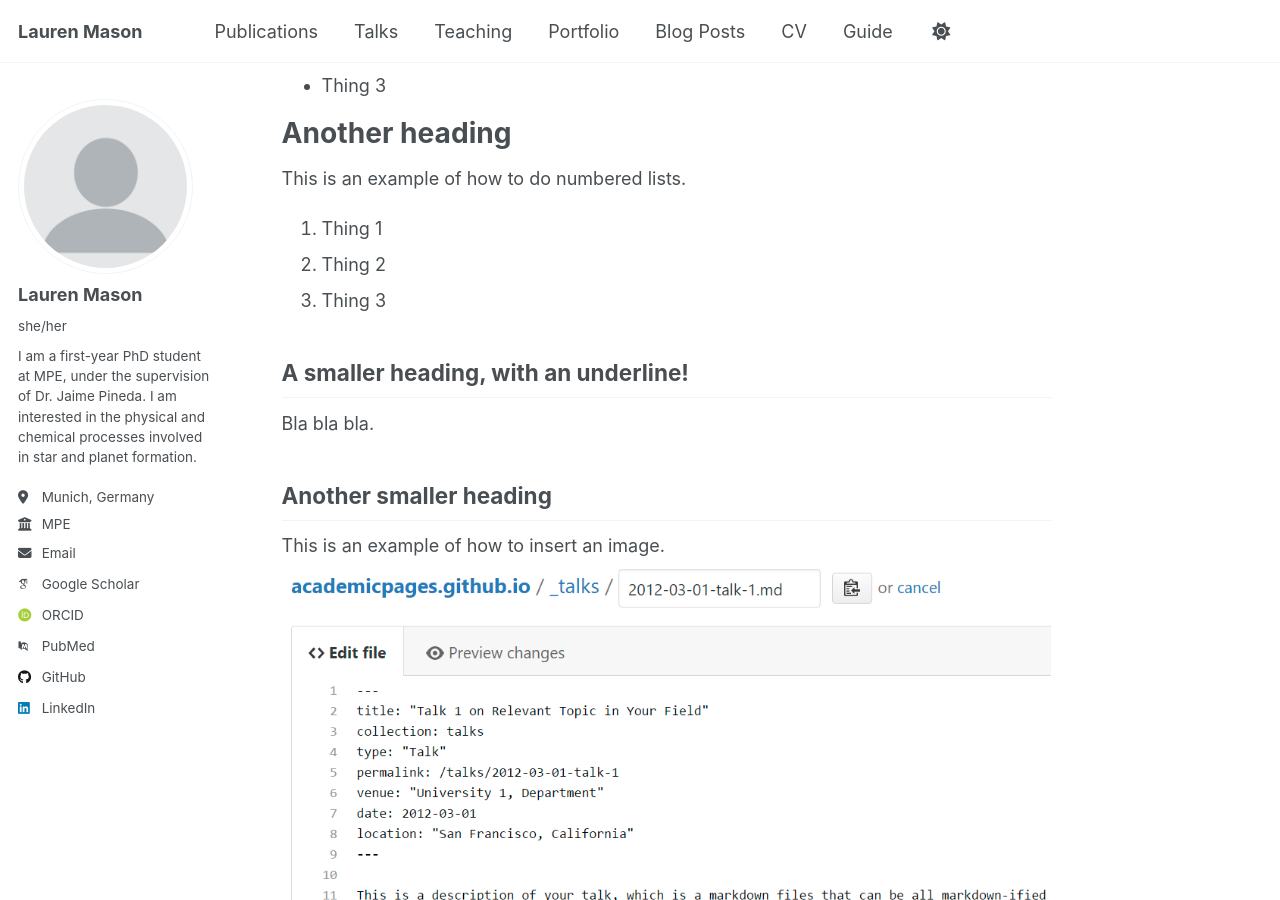
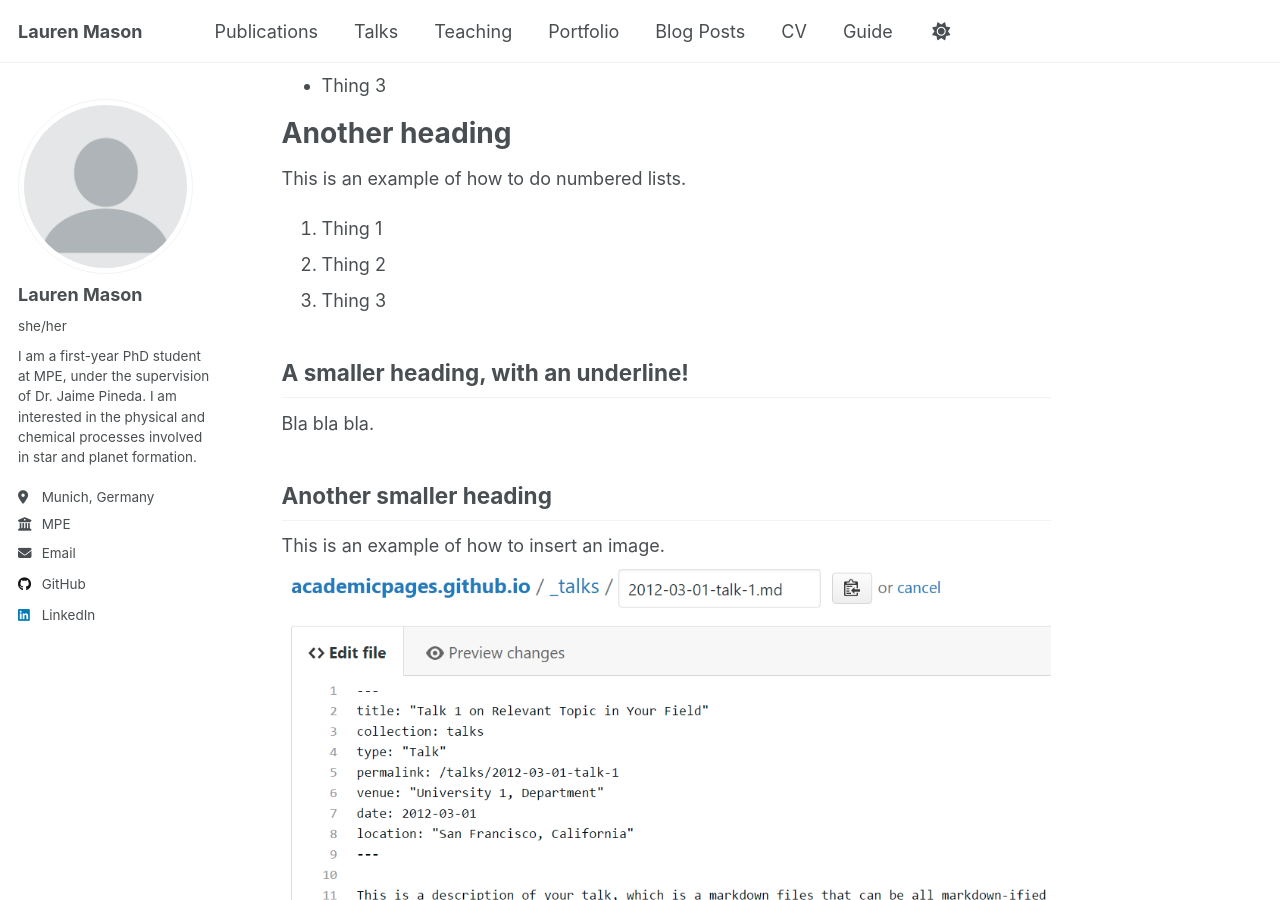
Before and after one commit to Lauren4476/Lauren4476.github.io, a Jekyll site: the page built from _pages/about.md, in a window 1280 px wide and 900 px high, scrolled down 317 px. Built offline with Jekyll 4.4.1, drawn with Linux system fonts in a browser that asks for light colours; some web fonts are replaced; a script that is not in the unit is left out; part of the change alters nothing that is shown.

```diff
--- a/_config.yml
+++ b/_config.yml
@@ -34,12 +34,12 @@ author:
   # Academic websites
   academia         : # URL
   arxiv            : # URL - Update with the correct link to your profile
-  googlescholar    : "https://scholar.google.com/citations?user=PS_CX0AAAAAJ"
+  googlescholar    : # URL"https://scholar.google.com/citations?user=PS_CX0AAAAAJ"
   inspire-hep      : # URL
   impactstory      : # URL
-  orcid            : "http://orcid.org/yourorcidurl"
+  orcid            : # URL "http://orcid.org/yourorcidurl"
   semantic         : # URL
-  pubmed           : "https://www.ncbi.nlm.nih.gov/pubmed/?term=john+snow"
+  pubmed           : # URL "https://www.ncbi.nlm.nih.gov/pubmed/?term=john+snow"
   researchgate     : # URL
   scopus           : # URL
 
@@ -62,7 +62,7 @@ author:
   keybase          : # Username
   instagram        : # Username
   lastfm           : # Username
-  linkedin         : "www.linkedin.com/in/lauren-l-mason"
+  linkedin         : "lauren-l-mason" # Username
   mastodon         : # URL
   medium           : # URL
   pinterest        : # Username
```
